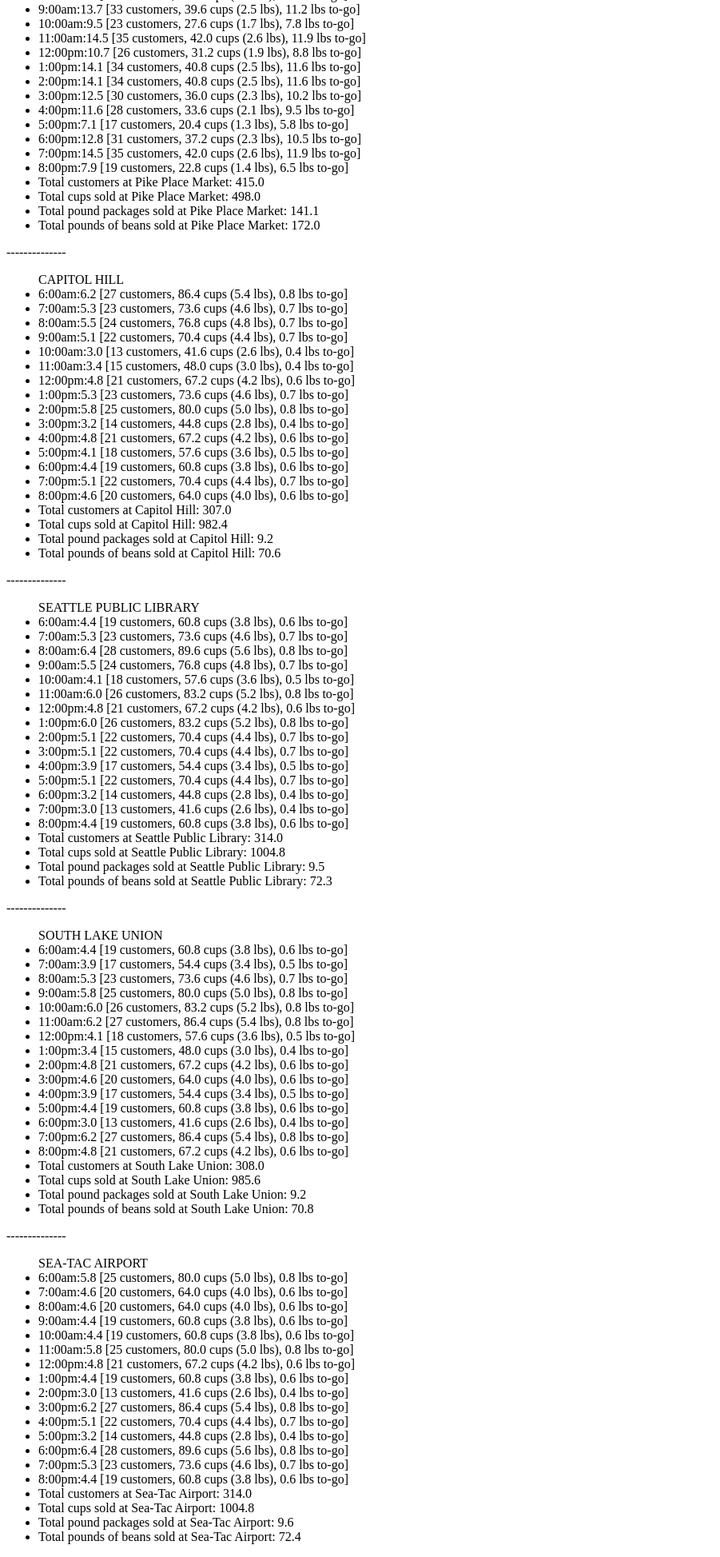
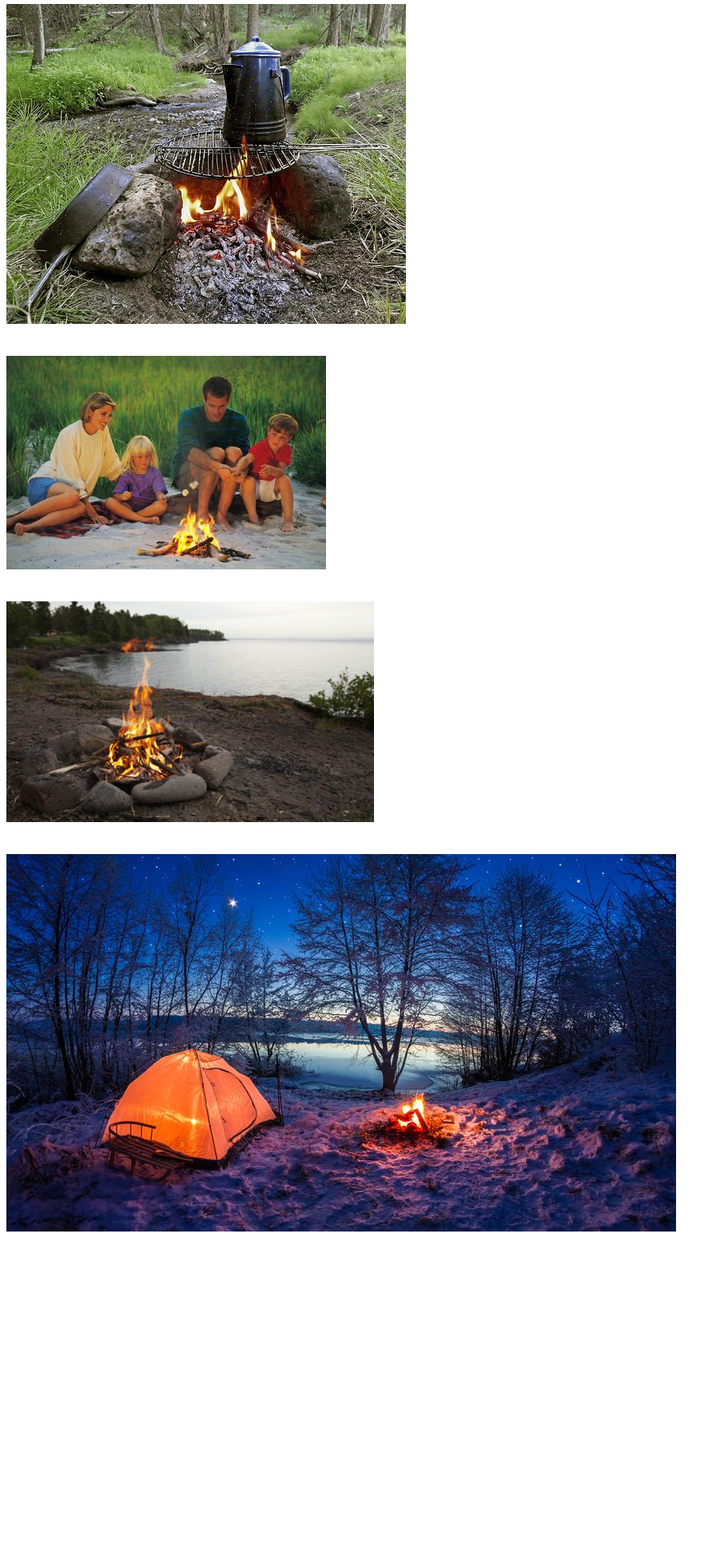
Before and after one commit to TartarSauce/CampFireCoffee, a plain HTML site: page index.html in a window 1280 px wide. Shown: the part 85-2032 px from the top of the page at 80% size, without its empty margins (0-901 px from the left). After the commit the page ends 1665 px from the top, so only its background shows below. Drawn offline with Linux system fonts and the light colour scheme.

Commit message:
version 2 of monday's work, added asset files, index.html

```diff
--- a/app.js
+++ b/app.js
@@ -1,7 +1,21 @@
+//----------------------------------
+// define a variable for hour strings
+//----------------------------------
 var hours = ['6:00am', '7:00am', '8:00am', '9:00am', '10:00am', '11:00am', '12:00pm', '1:00pm', '2:00pm', '3:00pm', '4:00pm', '5:00pm', '6:00pm', '7:00pm', '8:00pm'];
 
+//----------------------------------
+// Render hourly and daily stats for all five locations
+//----------------------------------
+pikePlace.render();
+capitolPlace.render();
+splPlace.render();
+sluPlace.render();
+seatacPlace.render();
+
+//----------------------------------//----------------------------------
+//----------------------------------
 // Pike Place Market
-
+//----------------------------------
 var pikePlace = {
   location: 'Pike Place Market',
 
@@ -53,6 +67,7 @@ var pikePlace = {
     }
   },
 
+  // formulate strings for hourly reporting
   formHourlyOutputString: function() {
     for (var i = 0; i < hours.length; i++) {
       var myStr = hours[i] + ':' + this.totalPoundsPerHr[i] + ' [' + this.custPerHr[i] + ' customers, ' +
@@ -62,6 +77,7 @@ var pikePlace = {
     }
   },
 
+  // formulate strings for daily reporting
   formDailyStatsString: function() {
     var s1 = 'Total customers at ' + this.location + ': ' + this.totalCustPerDay.toFixed(1);
     this.dailyReportString.push(s1);
@@ -73,6 +89,7 @@ var pikePlace = {
     this.dailyReportString.push(s4);
   },
 
+  // write to the HTML page
   render: function() {
     //calculate all stats, form output strings
     this.calcHourlyStats();
@@ -97,11 +114,12 @@ var pikePlace = {
       ulElement.appendChild(liElement);
     }
   }
-
 };
 
-pikePlace.render();
-
+//----------------------------------//----------------------------------
+//----------------------------------
+// Capitol Hill
+//----------------------------------
 var capitolPlace = {
   location: 'Capitol Hill',
 
@@ -153,6 +171,7 @@ var capitolPlace = {
     }
   },
 
+  // formulate strings for hourly reporting
   formHourlyOutputString: function() {
     for (var i = 0; i < hours.length; i++) {
       var myStr = hours[i] + ':' + this.totalPoundsPerHr[i] + ' [' + this.custPerHr[i] + ' customers, ' +
@@ -162,6 +181,7 @@ var capitolPlace = {
     }
   },
 
+  // formulate strings for daily reporting
   formDailyStatsString: function() {
     var s1 = 'Total customers at ' + this.location + ': ' + this.totalCustPerDay.toFixed(1);
     this.dailyReportString.push(s1);
@@ -173,6 +193,7 @@ var capitolPlace = {
     this.dailyReportString.push(s4);
   },
 
+  // write to the HTML page
   render: function() {
     //calculate all stats, form output strings
     this.calcHourlyStats();
@@ -200,7 +221,10 @@ var capitolPlace = {
 
 };
 
-capitolPlace.render();
+//----------------------------------//----------------------------------
+//----------------------------------
+// Seattle Public Library
+//----------------------------------
 
 var splPlace = {
   location: 'Seattle Public Library',
@@ -253,6 +277,7 @@ var splPlace = {
     }
   },
 
+  // formulate strings for hourly reporting
   formHourlyOutputString: function() {
     for (var i = 0; i < hours.length; i++) {
       var myStr = hours[i] + ':' + this.totalPoundsPerHr[i] + ' [' + this.custPerHr[i] + ' customers, ' +
@@ -262,6 +287,7 @@ var splPlace = {
     }
   },
 
+  // formulate strings for daily reporting
   formDailyStatsString: function() {
     var s1 = 'Total customers at ' + this.location + ': ' + this.totalCustPerDay.toFixed(1);
     this.dailyReportString.push(s1);
@@ -273,6 +299,7 @@ var splPlace = {
     this.dailyReportString.push(s4);
   },
 
+  // write to the HTML page
   render: function() {
     //calculate all stats, form output strings
     this.calcHourlyStats();
@@ -299,8 +326,10 @@ var splPlace = {
   }
 };
 
-splPlace.render();
-
+//----------------------------------//----------------------------------
+//----------------------------------
+// South Lake Union
+//----------------------------------
 var sluPlace = {
   location: 'South Lake Union',
 
@@ -352,6 +381,7 @@ var sluPlace = {
     }
   },
 
+  // formulate strings for hourly reporting
   formHourlyOutputString: function() {
     for (var i = 0; i < hours.length; i++) {
       var myStr = hours[i] + ':' + this.totalPoundsPerHr[i] + ' [' + this.custPerHr[i] + ' customers, ' +
@@ -361,6 +391,7 @@ var sluPlace = {
     }
   },
 
+  // formulate strings for daily reporting
   formDailyStatsString: function() {
     var s1 = 'Total customers at ' + this.location + ': ' + this.totalCustPerDay.toFixed(1);
     this.dailyReportString.push(s1);
@@ -372,6 +403,7 @@ var sluPlace = {
     this.dailyReportString.push(s4);
   },
 
+  // write to the HTML page
   render: function() {
     //calculate all stats, form output strings
     this.calcHourlyStats();
@@ -398,8 +430,10 @@ var sluPlace = {
   }
 };
 
-sluPlace.render();
-
+//----------------------------------//----------------------------------
+//----------------------------------
+// Sea-Tac
+//----------------------------------
 var seatacPlace = {
   location: 'Sea-Tac Airport',
 
@@ -451,6 +485,7 @@ var seatacPlace = {
     }
   },
 
+  // formulate strings for hourly reporting
   formHourlyOutputString: function() {
     for (var i = 0; i < hours.length; i++) {
       var myStr = hours[i] + ':' + this.totalPoundsPerHr[i] + ' [' + this.custPerHr[i] + ' customers, ' +
@@ -460,6 +495,7 @@ var seatacPlace = {
     }
   },
 
+  // formulate strings for daily reporting
   formDailyStatsString: function() {
     var s1 = 'Total customers at ' + this.location + ': ' + this.totalCustPerDay.toFixed(1);
     this.dailyReportString.push(s1);
@@ -471,6 +507,7 @@ var seatacPlace = {
     this.dailyReportString.push(s4);
   },
 
+  // write to the HTML page
   render: function() {
     //calculate all stats, form output strings
     this.calcHourlyStats();
@@ -496,5 +533,3 @@ var seatacPlace = {
     }
   }
 };
-
-seatacPlace.render();
--- a/index.html
+++ b/index.html
@@ -3,20 +3,23 @@
 <html>
 <head>
   <title>Campfire Coffee, Monday version</title>
+  <link href="style.css" type="text/css" rel="stylesheet" />
 </head>
 
 <body>
-  <ul id="pike">PIKE PLACE MARKET</ul>
-  <p>--------------</p>
-  <ul id="capitol">CAPITOL HILL</ul>
-  <p>--------------</p>
-  <ul id="spl">SEATTLE PUBLIC LIBRARY</ul>
-  <p>--------------</p>
-  <ul id="slu">SOUTH LAKE UNION</ul>
-  <p>--------------</p>
-  <ul id="seatac">SEA-TAC AIRPORT</ul>
+  <h1>Camping and Caffeinated</h>
+  <p>
+    <img src="assets/campfire-coffee.jpg"/> </p>
+    <p>
+    <img src="assets/campfire-family.jpg"/>
+  </p>
+  <p>
+    <img src="assets/campfire.jpg"/>
+  </p>
+  <p>
+    <img src="assets/campsite-tent-night.jpg"/>
+  </p>
 
-  <script src="app.js"></script>
 </body>
 
 
```
Also changed, not shown: data.html (added, +24 -0 lines), assets/campfire-coffee.jpg (added), assets/campfire-family.jpg (added), assets/campfire.jpg (added), assets/campsite-tent-night.jpg (added), style.css (added).
